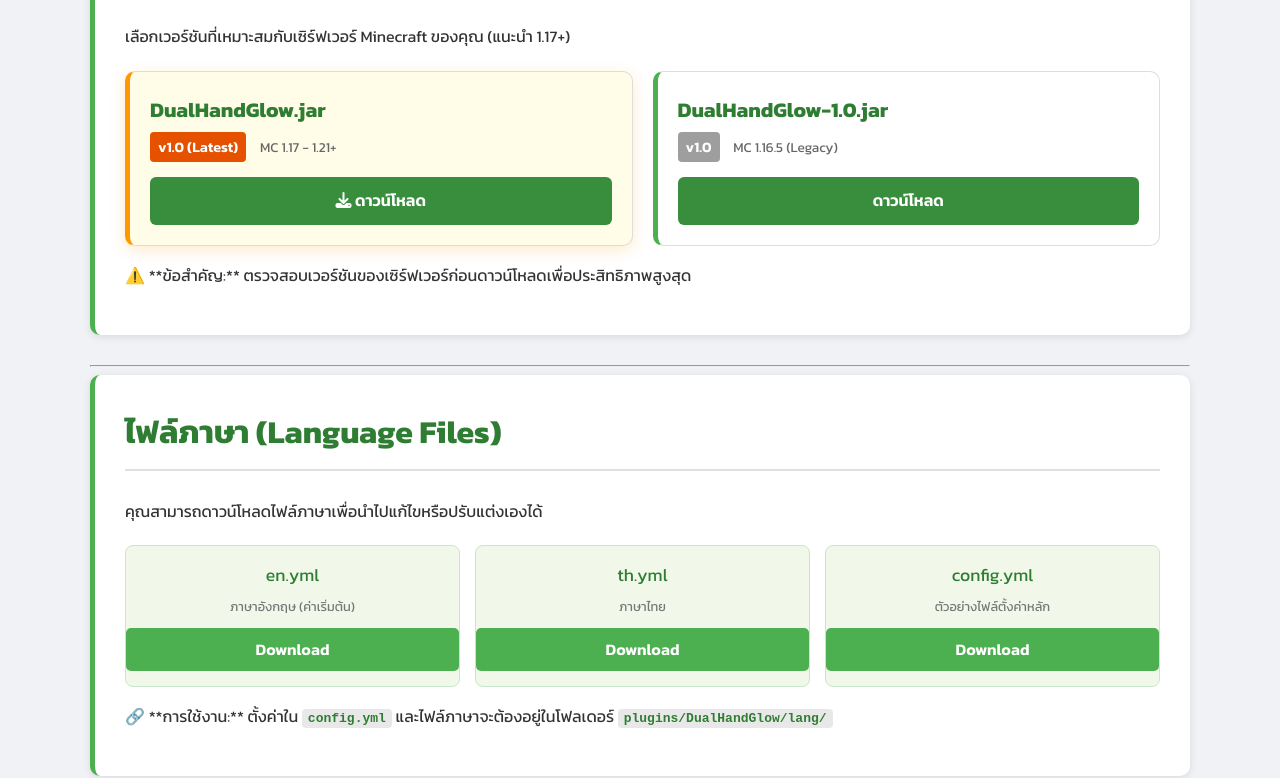
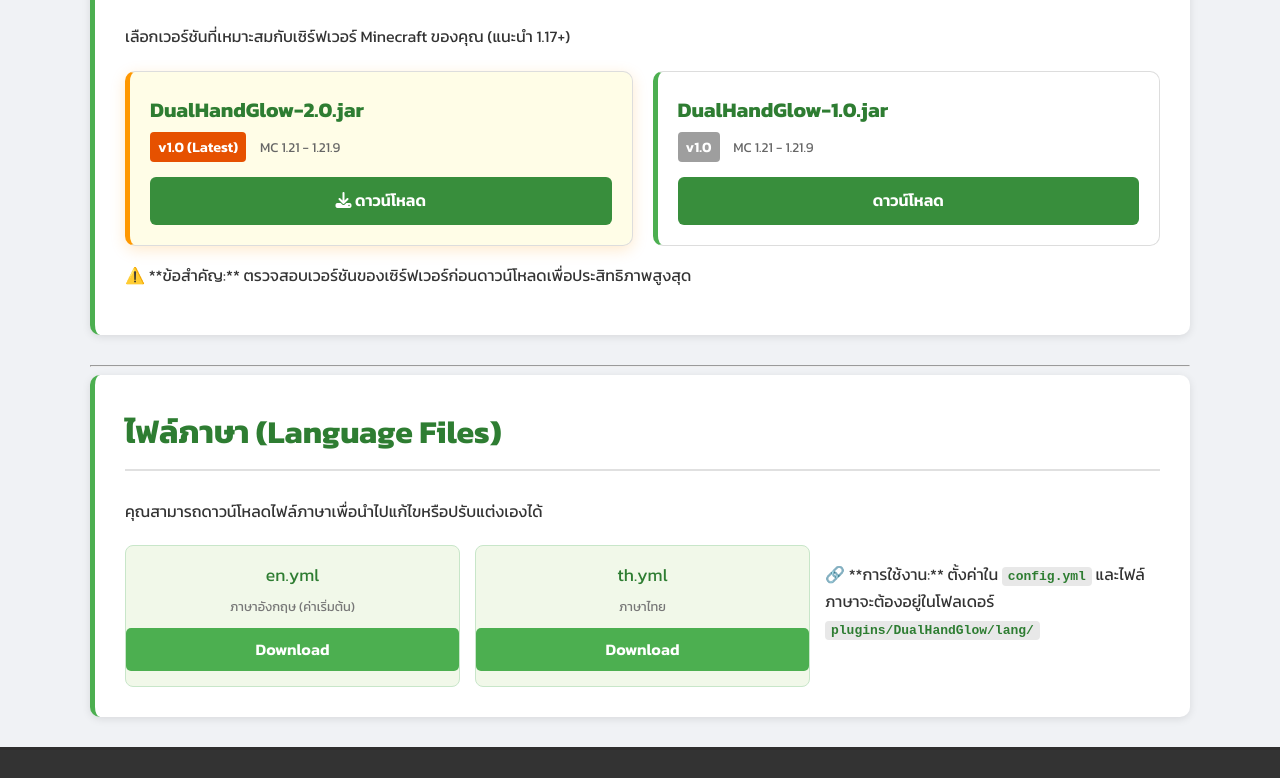
Before and after one commit to NonKungCh1/DualHandGlow, a plain HTML site: page download.html in a window 1280 px wide. Shown: the part 326-1104 px from the top of the page. Drawn offline with Linux system fonts and the light colour scheme.

Commit message:
Update download.html

```diff
--- a/download.html
+++ b/download.html
@@ -31,18 +31,18 @@
 
                 <div class="download-item-main latest">
                     <div class="details">
-                        <span class="file-name">DualHandGlow.jar</span>
+                        <span class="file-name">DualHandGlow-2.0.jar</span>
                         <span class="version-tag">v1.0 (Latest)</span>
-                        <span class="support-version">MC 1.17 - 1.21+</span>
+                        <span class="support-version">MC 1.21 - 1.21.9</span>
                     </div>
-                    <a href="#" class="download-button" download><i class="fas fa-download"></i> ดาวน์โหลด</a>
+                    <a href="d/DualHandGlow-2.0.jar" class="download-button" download><i class="fas fa-download"></i> ดาวน์โหลด</a>
                 </div>
 
                 <div class="download-item-main">
                     <div class="details">
                         <span class="file-name">DualHandGlow-1.0.jar</span>
                         <span class="version-tag old">v1.0</span>
-                        <span class="support-version">MC 1.16.5 (Legacy)</span>
+                        <span class="support-version">MC 1.21 - 1.21.9</span>
                     </div>
                     <a href="d/DualHandGlow-1.0.jar" class="download-button" download>ดาวน์โหลด</a>
                 </div>
@@ -73,13 +73,6 @@
                     <a href="#" class="download-button-mini" download>Download</a>
                 </div>
 
-                <div class="download-item-mini">
-                    <span class="file-name">config.yml</span>
-                    <span class="lang-note">ตัวอย่างไฟล์ตั้งค่าหลัก</span>
-                    <a href="#" class="download-button-mini" download>Download</a>
-                </div>
-            </div>
-
             <p class="note">🔗 **การใช้งาน:** ตั้งค่าใน <code>config.yml</code> และไฟล์ภาษาจะต้องอยู่ในโฟลเดอร์ <code>plugins/DualHandGlow/lang/</code></p>
         </section>
 
```
